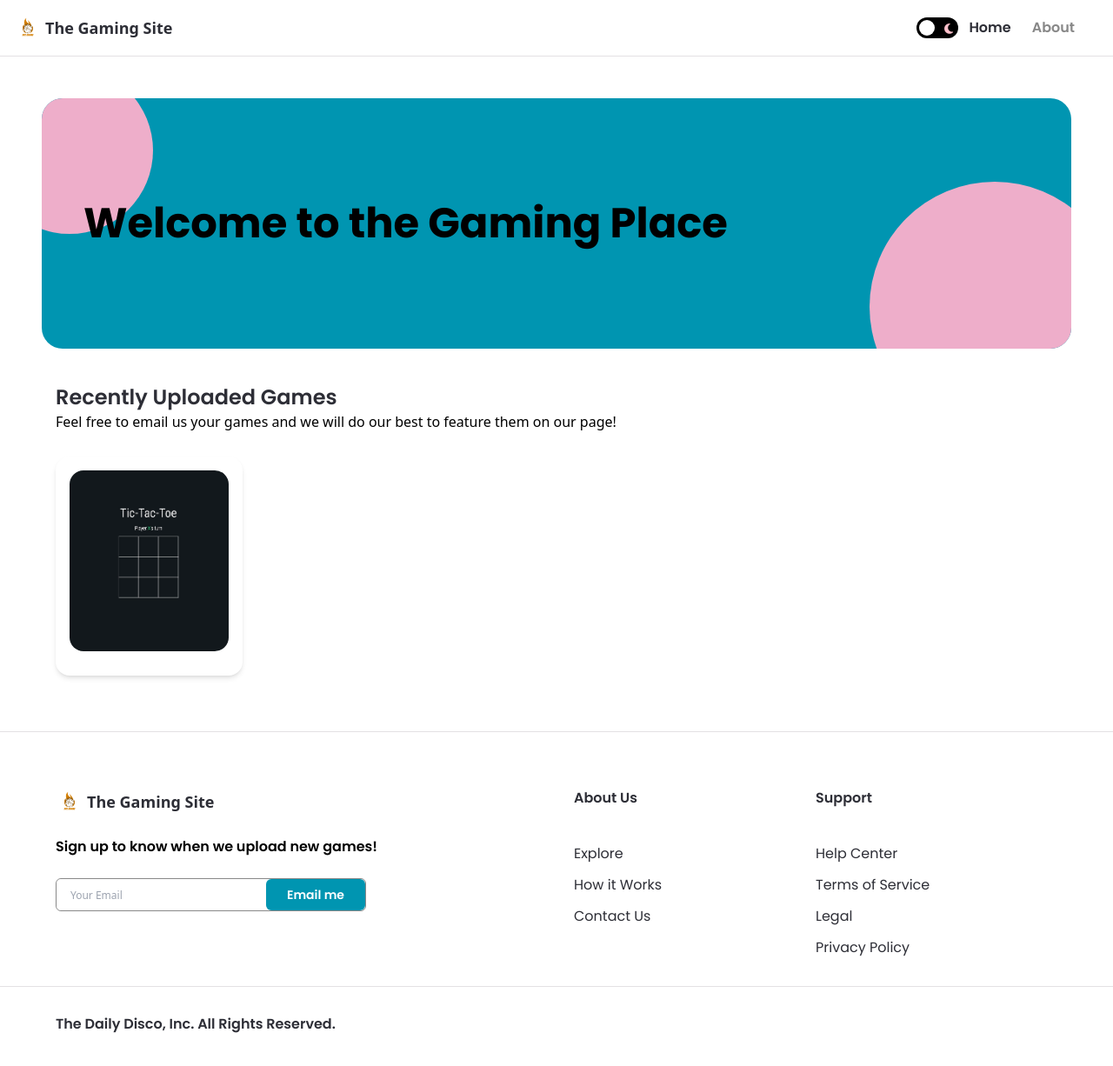
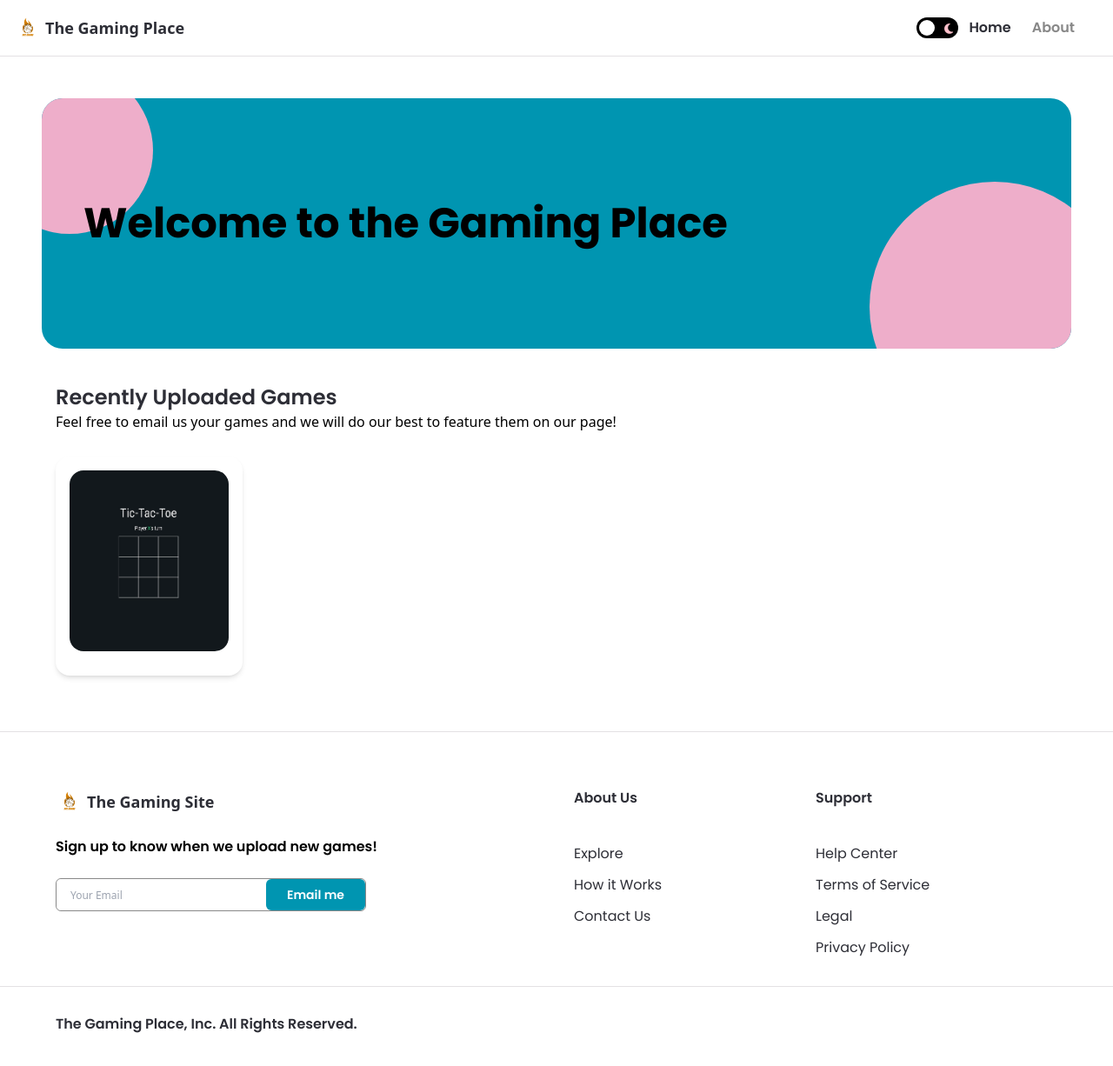
Before and after one commit to DailyDisco/gaming-site, a Next.js app: page / in a window 1280 px wide. Shown: the top 1226 px of the page at 87% size. Built offline with nearby package versions, Linux system fonts and the light colour scheme.

Commit message:
change name

```diff
--- a/components/Footer.jsx
+++ b/components/Footer.jsx
@@ -49,7 +49,7 @@
 
       <div className="flexCenter w-full mt-5 border-t dark:border-nft-black-1 border-nft-gray-1 sm:px-4 px-16">
         <div className="flexBetween flex-row w-full minmd:w-4/5 sm:flex-col mt-7">
-          <p className="font-poppins dark:text-white text-nft-black-1 font-semibold text-base">The Daily Disco, Inc. All Rights Reserved.</p>
+          <p className="font-poppins dark:text-white text-nft-black-1 font-semibold text-base">The Gaming Place, Inc. All Rights Reserved.</p>
           <div className="flex flex-row sm:mt-4">
             {[images.instagram, images.twitter, images.telegram, images.discord].map((image, index) => (
               <div className="mx-2 cursor-pointer" key={index}>
--- a/components/Navbar.jsx
+++ b/components/Navbar.jsx
@@ -71,14 +71,14 @@
           <div className="flexCenter md:hidden cursor-pointer" onClick={() => {}}>
             {/* change desktop logo here */}
             <Image src={images.gamingLogo} objectFit="contain" width={32} height={32} alt="logo" />
-            <p className="dark:text-white text-nft-black-1 font-semibold text-lg ml-1">The Gaming Site</p>
+            <p className="dark:text-white text-nft-black-1 font-semibold text-lg ml-1">The Gaming Place</p>
           </div>
         </Link>
         <Link href="/">
           <div className="hidden md:flex cursor-pointer" onClick={() => {}}>
             {/* change mobile logo here */}
             <Image src={images.gamingLogo} objectFit="contain" width={32} height={32} alt="logo" />
-            <p className="dark:text-white text-nft-black-1 font-semibold text-lg ml-1">Gaming Site</p>
+            <p className="dark:text-white text-nft-black-1 font-semibold text-lg ml-1">Gaming Place</p>
           </div>
         </Link>
       </div>
```
